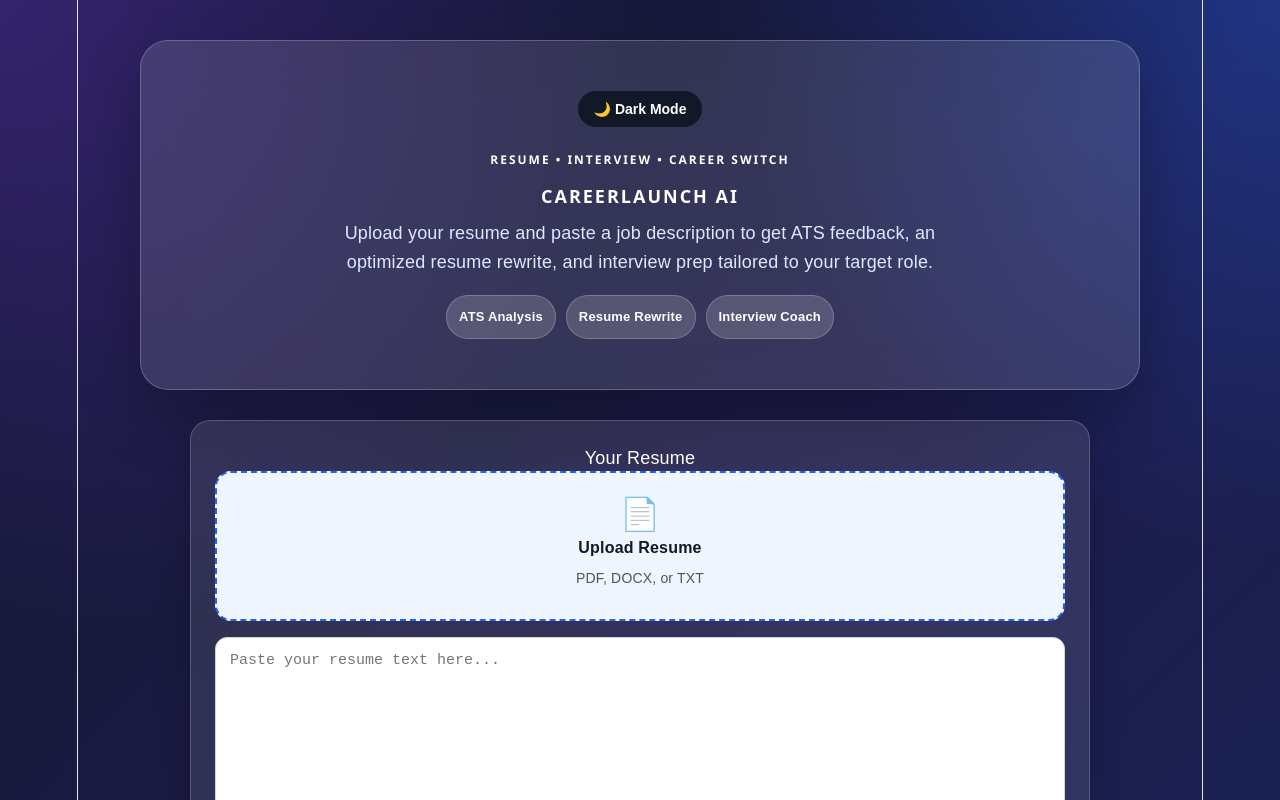
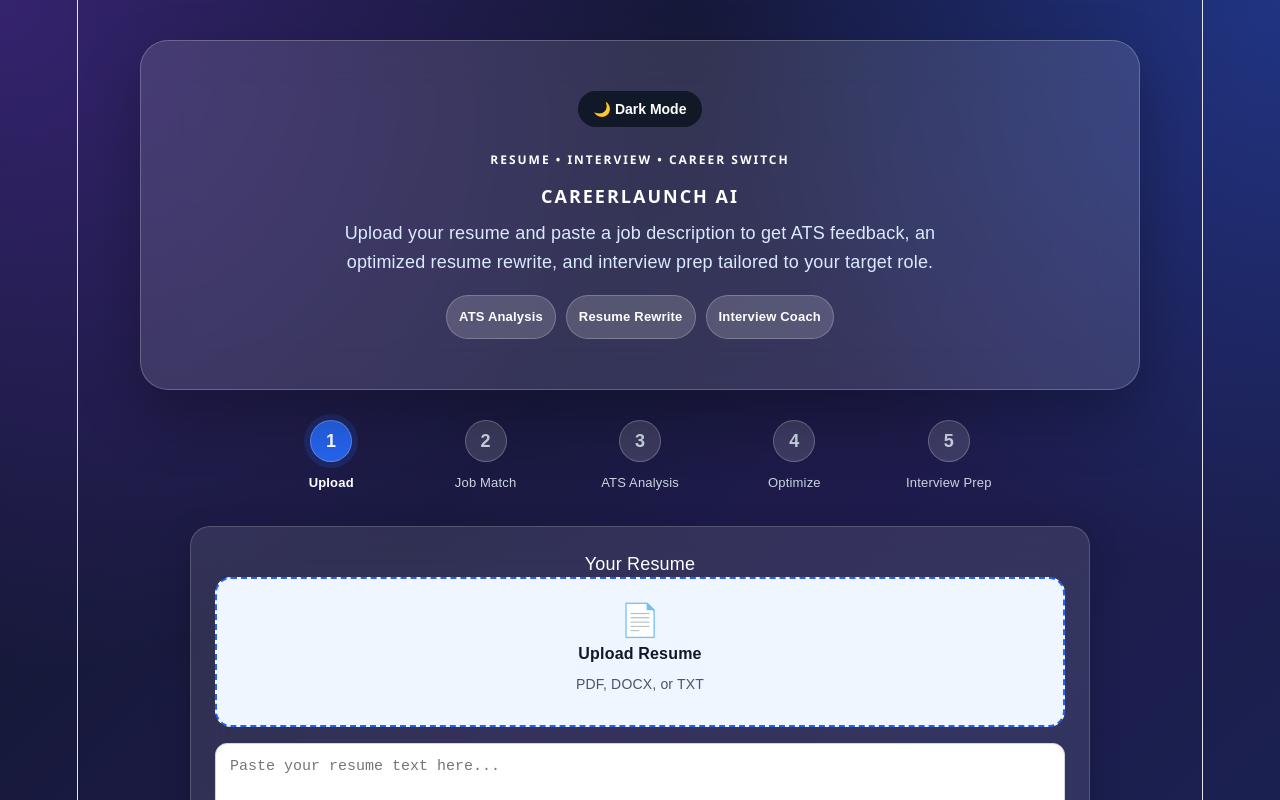
Before and after one commit to rgervacio0803/careerlaunch-ai, a React (Vite) app: page / in a window 1280 px wide. Shown: the top 800 px of the page. Built offline with nearby package versions, Linux system fonts and the light colour scheme.

Commit message:
Stable production version before wizard redesign

```diff
--- a/src/App.css
+++ b/src/App.css
@@ -485,3 +485,87 @@ button:hover {
 
   transition: all .25s ease;
 }
+
+.steps {
+  width: 90%;
+  max-width: 760px;
+  margin: 0 auto 30px;
+  display: flex;
+  justify-content: space-between;
+  gap: 12px;
+}
+
+.step {
+  text-align: center;
+  flex: 1;
+  color: #cbd5e1;
+}
+
+.step span {
+  width: 42px;
+  height: 42px;
+  border-radius: 50%;
+  background: rgba(255,255,255,0.14);
+  display: inline-flex;
+  align-items: center;
+  justify-content: center;
+  font-weight: 800;
+  border: 1px solid rgba(255,255,255,0.25);
+}
+
+.step p {
+  font-size: 13px;
+  margin-top: 8px;
+}
+
+.step.active span {
+  background: #2563eb;
+  color: white;
+  box-shadow: 0 0 0 6px rgba(37,99,235,0.18);
+}
+
+.step.active p {
+  color: white;
+  font-weight: 700;
+}
+
+.loading-overlay {
+  position: fixed;
+  inset: 0;
+  background: rgba(15, 23, 42, 0.72);
+  backdrop-filter: blur(8px);
+  display: flex;
+  align-items: center;
+  justify-content: center;
+  z-index: 2000;
+}
+
+.loading-modal {
+  width: 90%;
+  max-width: 420px;
+  padding: 34px;
+  border-radius: 24px;
+  text-align: center;
+
+  background: rgba(255, 255, 255, 0.16);
+  border: 1px solid rgba(255, 255, 255, 0.25);
+  color: white;
+
+  box-shadow: 0 25px 60px rgba(0, 0, 0, 0.35);
+}
+
+.spinner {
+  width: 46px;
+  height: 46px;
+  margin: 0 auto 18px;
+  border: 4px solid rgba(255,255,255,0.25);
+  border-top-color: white;
+  border-radius: 50%;
+  animation: spin 0.8s linear infinite;
+}
+
+@keyframes spin {
+  to {
+    transform: rotate(360deg);
+  }
+}
--- a/src/App.jsx
+++ b/src/App.jsx
@@ -14,6 +14,7 @@ function App() {
   const [interviewQuestions, setInterviewQuestions] = useState(null);
   const [jobTitle, setJobTitle] = useState("Target Position");
   const [darkMode, setDarkMode] = useState(false);
+  const [currentStep, setCurrentStep] = useState(1);
 
   const fileInputRef = useRef(null);
 
@@ -48,10 +49,13 @@ function App() {
         formData.append("resume", resumeFile);
       }
 
-      const response = await fetch("https://careerlaunch-ai-api.onrender.com/analyze", {
+      const response = await fetch(
+        "https://careerlaunch-ai-api.onrender.com/analyze",
+        {
           method: "POST",
           body: formData,
-      });
+        },
+      );
 
       const data = await response.json();
 
@@ -197,10 +201,13 @@ function App() {
         formData.append("resume", resumeFile);
       }
 
-      const response = await fetch("https://careerlaunch-ai-api.onrender.com/rewrite", {
+      const response = await fetch(
+        "https://careerlaunch-ai-api.onrender.com/rewrite",
+        {
           method: "POST",
           body: formData,
-      });
+        },
+      );
 
       const data = await response.json();
       setRewrittenResume(data.rewrittenResume);
@@ -276,10 +283,13 @@ function App() {
         formData.append("resume", resumeFile);
       }
 
-      const response = await fetch("https://careerlaunch-ai-api.onrender.com/interview", {
+      const response = await fetch(
+        "https://careerlaunch-ai-api.onrender.com/interview",
+        {
           method: "POST",
           body: formData,
-      });
+        },
+      );
 
       const data = await response.json();
 
@@ -398,6 +408,33 @@ function App() {
           <span>Interview Coach</span>
         </div>
       </header>
+
+      <section className="steps">
+        <div className={currentStep === 1 ? "step active" : "step"}>
+          <span>1</span>
+          <p>Upload</p>
+        </div>
+
+        <div className={currentStep === 2 ? "step active" : "step"}>
+          <span>2</span>
+          <p>Job Match</p>
+        </div>
+
+        <div className={currentStep === 3 ? "step active" : "step"}>
+          <span>3</span>
+          <p>ATS Analysis</p>
+        </div>
+
+        <div className={currentStep === 4 ? "step active" : "step"}>
+          <span>4</span>
+          <p>Optimize</p>
+        </div>
+
+        <div className={currentStep === 5 ? "step active" : "step"}>
+          <span>5</span>
+          <p>Interview Prep</p>
+        </div>
+      </section>
 
       <main className="container">
         <section className="card">
@@ -631,6 +668,15 @@ function App() {
           </section>
         )}
       </main>
+      {loading && (
+  <div className="loading-overlay">
+    <div className="loading-modal">
+      <div className="spinner"></div>
+      <h2>Analyzing your resume...</h2>
+      <p>Please wait while CareerLaunch AI reviews your resume and job description.</p>
+    </div>
+  </div>
+)}
       {toastMessage && <div className="toast">{toastMessage}</div>}
     </div>
   );
```
Also changed, not shown: 1 other file (tests, documents, lock files or other folders). Lines whose indentation alone changed are shown as unchanged.
